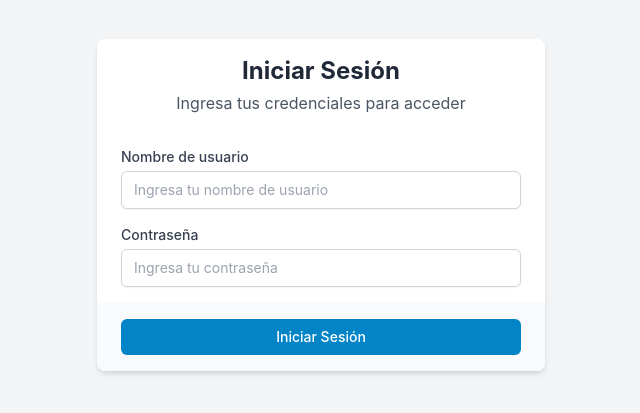
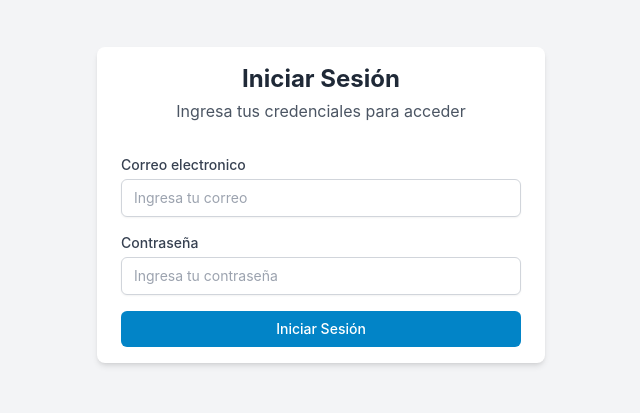
Before and after one commit to facugerez3108/ebook-client, a React (Create React App) app: page / in a window 1280 px wide. Shown: the part 195-608 px from the top of the page, without its empty margins (319-959 px from the left). Built offline with nearby package versions, Linux system fonts and the light colour scheme.

Commit message:
login donev2

```diff
--- a/src/actions/auth.actions.ts
+++ b/src/actions/auth.actions.ts
@@ -1,9 +1,9 @@
 import axios from 'axios';
 
-export const login = async (username: string, password: string) => {
+export const login = async (email: string, password: string) => {
     try{
-        const response = await axios.post(`${process.env.SERVER_APP_URL}/api/auth/login`, {
-            username,
+        const response = await axios.post(`http://localhost:5000/api/auth/login`, {
+            email,
             password
         })
         console.log(response.data);
--- a/src/pages/auth/Login.tsx
+++ b/src/pages/auth/Login.tsx
@@ -4,32 +4,31 @@ import { useNavigate } from "react-router-dom";
 import AuthContext from "../../context/AuthContext";
 
 const LoginPage = () => {
+  const navigate = useNavigate();
+  const { login: authLogin } = useContext(AuthContext);
+  const [email, setEmail] = useState("");
+  const [password, setPassword] = useState("");
 
-  const navigate = useNavigate();
-  const {login: authLogin} = useContext(AuthContext);
-  const [username, setUsername] = useState("")
-  const [password, setPassword] = useState("")
-
-  const handleUsernameChange = (e: React.ChangeEvent<HTMLInputElement>) => {
-    setUsername(e.target.value)
-  }
+  const handleEmailChange = (e: React.ChangeEvent<HTMLInputElement>) => {
+    setEmail(e.target.value);
+  };
 
   const handlePasswordChange = (e: React.ChangeEvent<HTMLInputElement>) => {
-    setPassword(e.target.value)
-  }
+    setPassword(e.target.value);
+  };
 
   const handleSubmit = async (e: FormEvent) => {
     e.preventDefault();
 
-    try{
-      const response = await login(username, password);
+    try {
+      const response = await login(email, password);
       const accessToken = response.tokens.access.token;
       authLogin(accessToken);
       navigate("/dashboard");
-    }catch(error){
+    } catch (error) {
       console.log(error);
     }
-  }
+  };
 
   return (
     <div className="flex items-center justify-center min-h-screen bg-gray-100">
@@ -47,18 +46,18 @@ const LoginPage = () => {
             <form onSubmit={handleSubmit} className="space-y-4">
               <div>
                 <label
-                  htmlFor="username"
+                  htmlFor="email"
                   className="block text-sm font-medium text-gray-700"
                 >
-                  Nombre de usuario
+                  Correo electronico
                 </label>
                 <input
-                  id="username"
+                  id="email"
                   type="text"
-                  value={username}
-                  onAbort={handleUsernameChange}
+                  value={email}
+                  onChange={handleEmailChange}
                   required
-                  placeholder="Ingresa tu nombre de usuario"
+                  placeholder="Ingresa tu correo"
                   className="mt-1 block w-full px-3 py-2 bg-white border border-gray-300 rounded-md text-sm shadow-sm placeholder-gray-400
                     focus:outline-none focus:border-sky-500 focus:ring-1 focus:ring-sky-500"
                 />
@@ -81,15 +80,15 @@ const LoginPage = () => {
                     focus:outline-none focus:border-sky-500 focus:ring-1 focus:ring-sky-500"
                 />
               </div>
+
+                <button
+                  type="submit"
+                  className="w-full px-4 py-2 text-sm font-medium text-white bg-sky-600 hover:bg-sky-700 focus:outline-none focus:ring-2 focus:ring-offset-2 focus:ring-sky-500 rounded-md"
+                >
+                  Iniciar Sesión
+                </button>
+
             </form>
-          </div>
-          <div className="px-6 py-4 bg-gray-50">
-            <button
-              type="submit"
-              className="w-full px-4 py-2 text-sm font-medium text-white bg-sky-600 hover:bg-sky-700 focus:outline-none focus:ring-2 focus:ring-offset-2 focus:ring-sky-500 rounded-md"
-            >
-              Iniciar Sesión
-            </button>
           </div>
         </div>
       </div>
```
